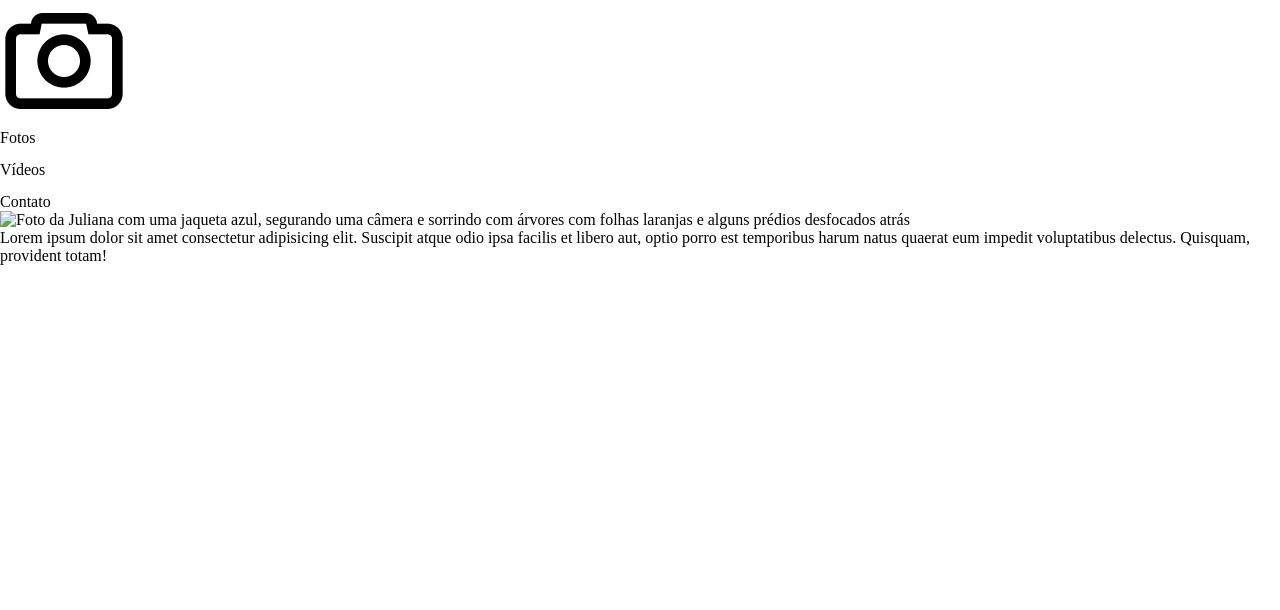
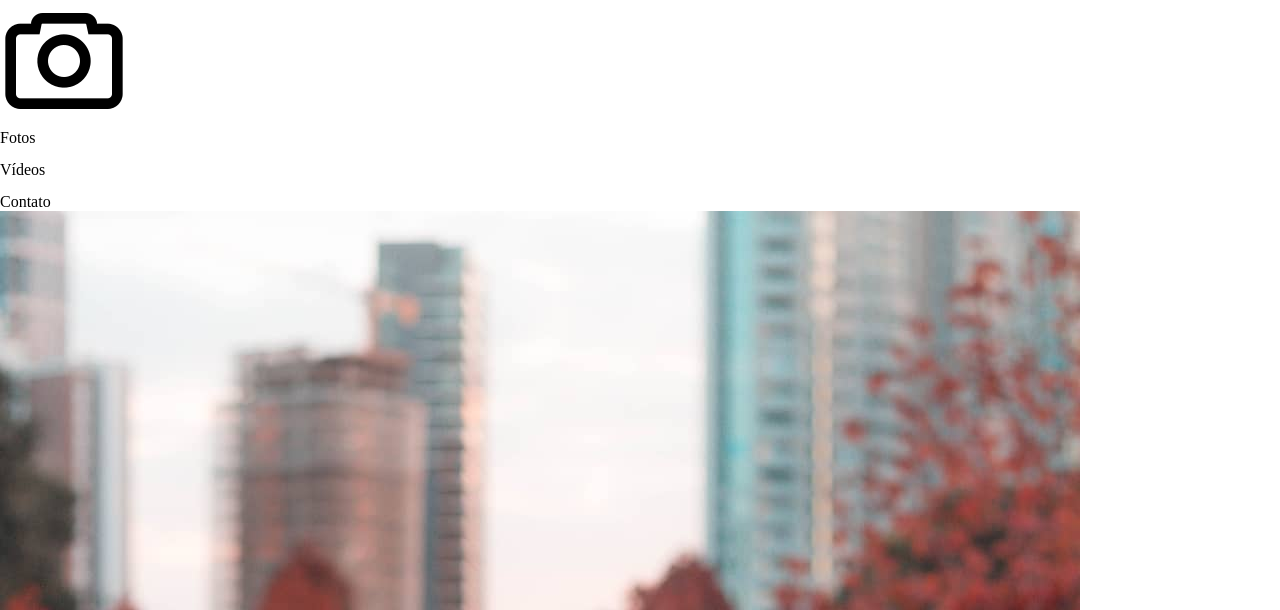
Before and after one commit to RyanForward/site-test, a plain HTML site: page index.html in a window 1280 px wide. Shown: the part 198-808 px from the top of the page. Drawn offline with Linux system fonts and the light colour scheme; a web font is replaced by a local one.

Commit message:
Fixed the error of arquive

```diff
--- a/index.html
+++ b/index.html
@@ -48,7 +48,7 @@
     </ul>
 
     <div id="biography">
-        <img src="insta/JulianaFotoPerfil.jpg" alt="Foto da Juliana com uma jaqueta azul, segurando uma câmera e sorrindo com árvores com folhas laranjas e alguns prédios desfocados atrás">
+        <img src="fotos/JulianaFotoPerfil.jpg" alt="Foto da Juliana com uma jaqueta azul, segurando uma câmera e sorrindo com árvores com folhas laranjas e alguns prédios desfocados atrás">
     </div>
 
     </div>
```
Also changed, not shown: fotos/JulianaFotoPerfil.jpg (added).
